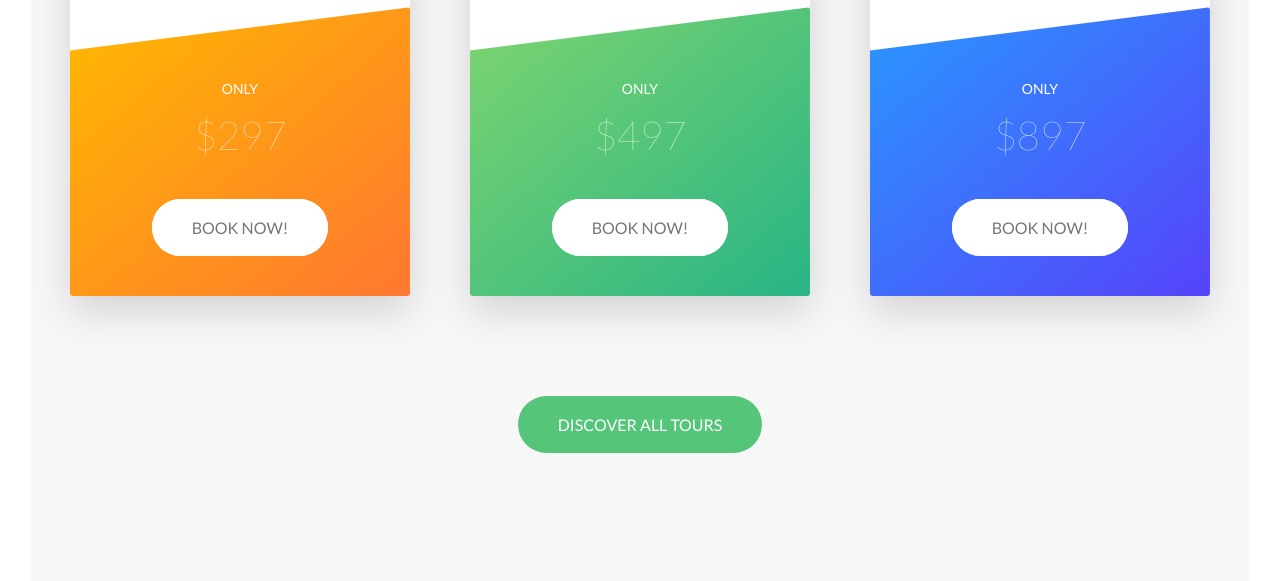
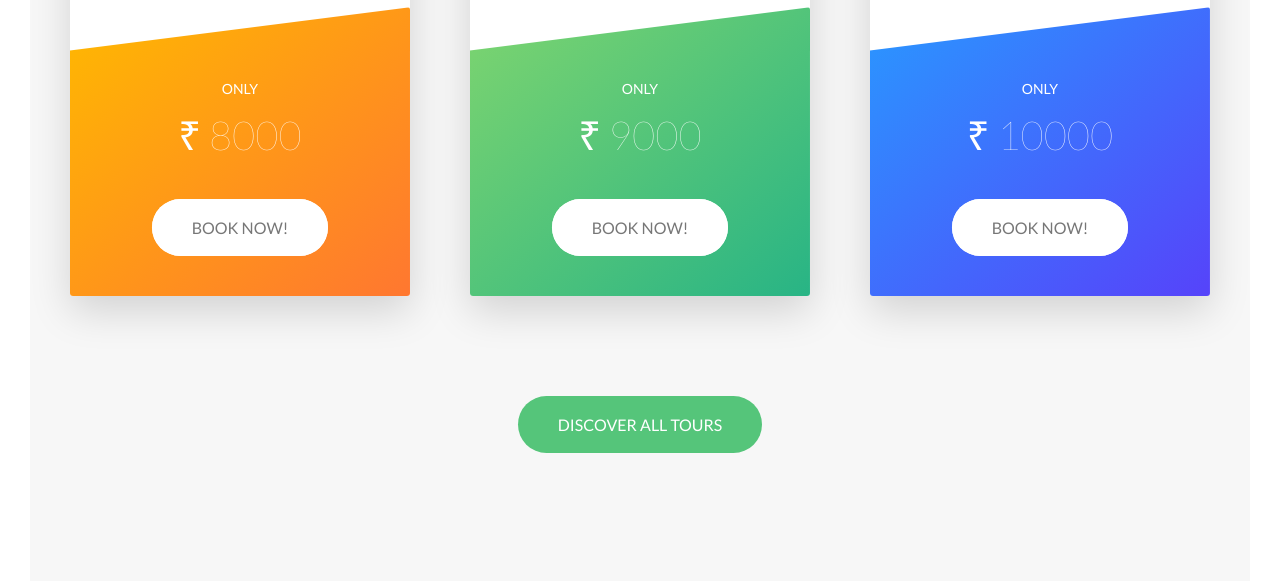
Before and after one commit to gururajkl/tlproject, a website: page index.html in a window 1280 px wide. Shown: the part 2949-3530 px from the top of the page. Drawn offline with nearby package versions, Linux system fonts and the light colour scheme.

Commit message:
MQ supported

```diff
--- a/index.html
+++ b/index.html
@@ -189,7 +189,7 @@
                             <div class="card__cta">
                                 <div class="card__price-box">
                                     <p class="card__price-only">Only</p>
-                                    <p class="card__price-value">$297</p>
+                                    <p class="card__price-value">&#8377; 8000</p>
                                 </div>
                                 <a href="#popup" class="btn btn--white">Book now!</a>
                             </div>
@@ -222,7 +222,7 @@
                             <div class="card__cta">
                                 <div class="card__price-box">
                                     <p class="card__price-only">Only</p>
-                                    <p class="card__price-value">$497</p>
+                                    <p class="card__price-value">&#8377; 9000</p>
                                 </div>
                                 <a href="#popup" class="btn btn--white">Book now!</a>
                             </div>
@@ -255,7 +255,7 @@
                             <div class="card__cta">
                                 <div class="card__price-box">
                                     <p class="card__price-only">Only</p>
-                                    <p class="card__price-value">$897</p>
+                                    <p class="card__price-value">&#8377; 10000</p>
                                 </div>
                                 <a href="#popup" class="btn btn--white">Book now!</a>
                             </div>
@@ -385,7 +385,7 @@
             <picture class="footer__logo">
                 <source srcset="img/logo-green-small-1x.png 1x, img/logo-green-small-2x.png 2x"
                     media="(max-width: 37.5em)">
-                <img srcset="img/logo-green-1x.png 1x, img/logo-green-2x.png 2x" alt="Full logo"
+                <img srcset="img/logo-green-2x.png 1x, img/logo-green-2x.png 2x" alt="Full logo"
                     src="img/logo-green-2x.png">
             </picture>
 
```
